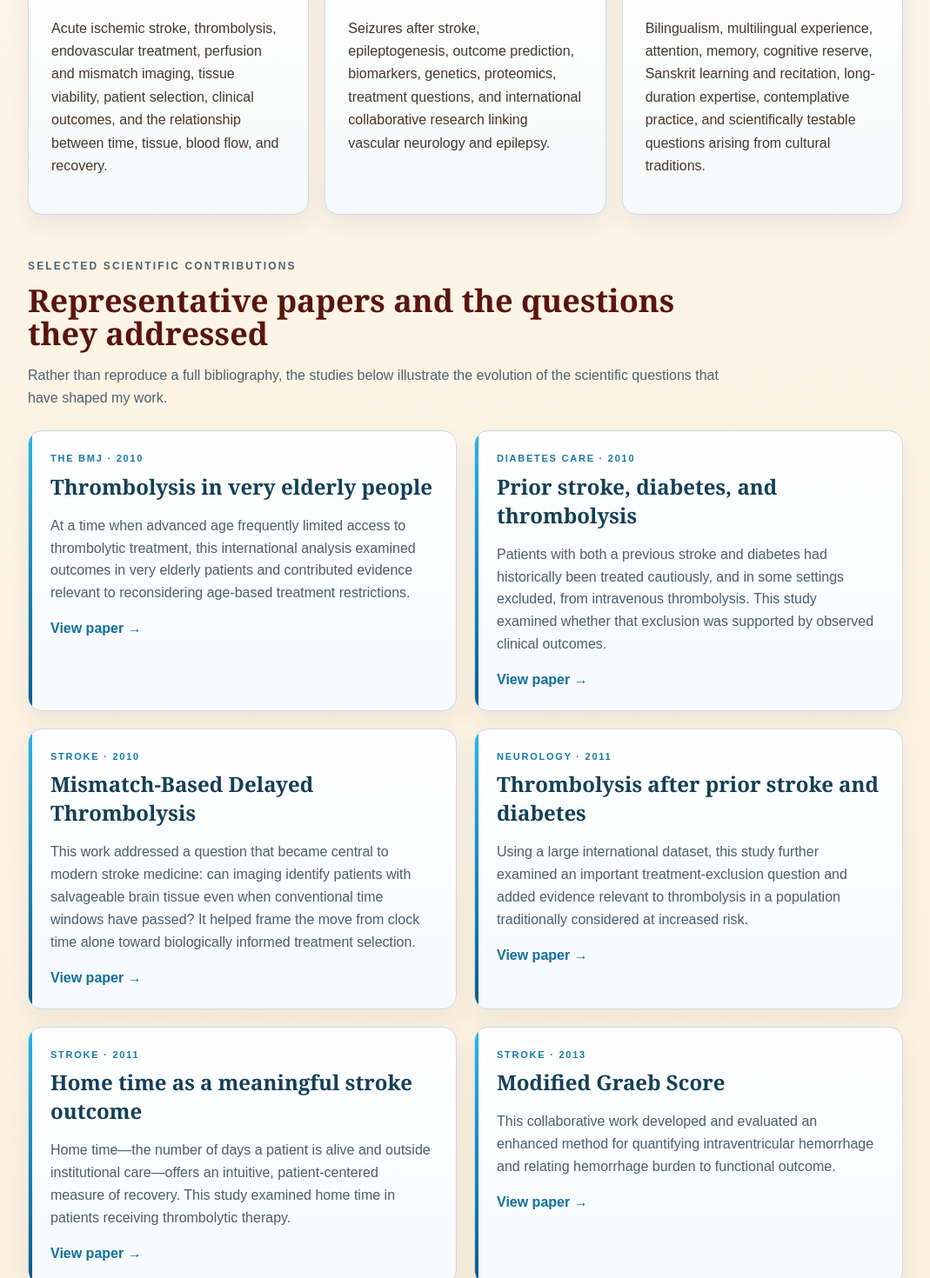
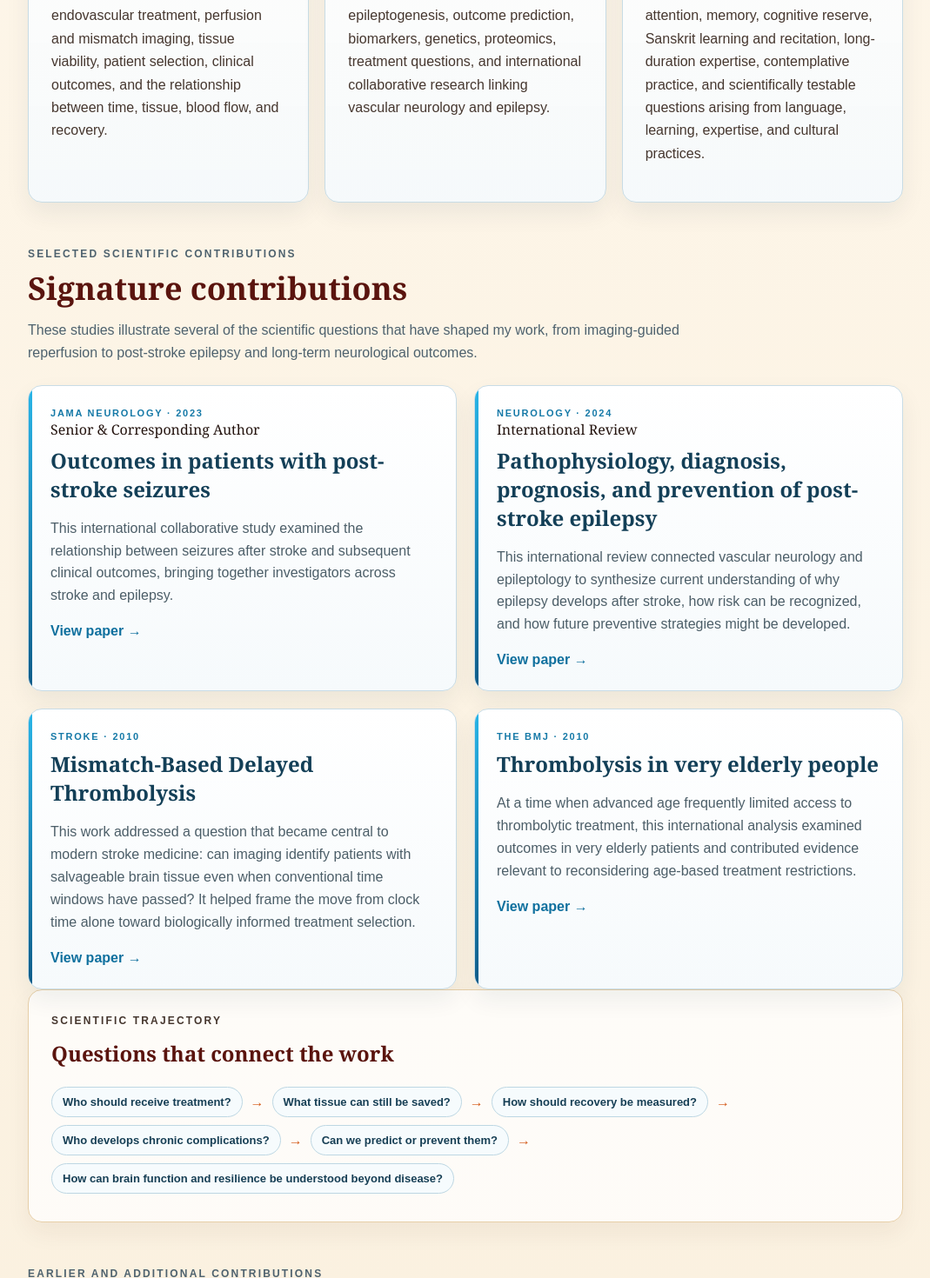
Before and after one commit to nishmishra/ivypandit-v2, a Next.js app: page /research in a window 1280 px wide. Shown: the part 1330-2800 px from the top of the page at 87% size, without its empty margins (105-1174 px from the left). Built offline with nearby package versions, Linux system fonts and the light colour scheme.

Commit message:
Refine scientific research page narrative and publication hierarchy

```diff
--- a/app/research/page.tsx
+++ b/app/research/page.tsx
@@ -33,7 +33,6 @@ export default function Research(){
 
     <main className={`content ${styles.researchContent}`}>
       <section className="manifesto">
-        <p className="kicker">A scientific continuum</p>
         <h2 className="sectionTitle">From acute brain injury to long-term recovery, prediction, and human cognition.</h2>
         <p>My scientific work has developed around a recurring question: how can a better understanding of the brain improve treatment, recovery, and human well-being? Over time, that work has moved from acute stroke and reperfusion to imaging-guided treatment, neurological outcomes, post-stroke epilepsy, biomarkers and precision neuroscience, while also expanding toward language, cognition, bilingualism, and neuroplasticity.</p>
         <p>These are not separate interests. They are different ways of studying how the brain responds to injury, treatment, learning, repeated practice, language, attention, and experience.</p>
@@ -50,30 +49,36 @@ export default function Research(){
         </section>
         <section className="panel">
           <h2>Cognition, Language & Neuroplasticity</h2>
-          <p>Bilingualism, multilingual experience, attention, memory, cognitive reserve, Sanskrit learning and recitation, long-duration expertise, contemplative practice, and scientifically testable questions arising from cultural traditions.</p>
+          <p>Bilingualism, multilingual experience, attention, memory, cognitive reserve, Sanskrit learning and recitation, long-duration expertise, contemplative practice, and scientifically testable questions arising from language, learning, expertise, and cultural practices.</p>
         </section>
       </div>
 
       <section className={styles.publicationSection}>
         <div className={styles.publicationIntro}>
           <p className="kicker">Selected scientific contributions</p>
-          <h2 className="sectionTitle">Representative papers and the questions they addressed</h2>
-          <p>Rather than reproduce a full bibliography, the studies below illustrate the evolution of the scientific questions that have shaped my work.</p>
+          <h2 className="sectionTitle">Signature contributions</h2>
+          <p>These studies illustrate several of the scientific questions that have shaped my work, from imaging-guided reperfusion to post-stroke epilepsy and long-term neurological outcomes.</p>
         </div>
 
         <div className={styles.publicationGrid}>
           <section className={styles.publicationCard}>
-            <div className={styles.journal}>The BMJ · 2010</div>
-            <h2>Thrombolysis in very elderly people</h2>
-            <p>At a time when advanced age frequently limited access to thrombolytic treatment, this international analysis examined outcomes in very elderly patients and contributed evidence relevant to reconsidering age-based treatment restrictions.</p>
-            <a className="textLink" href="https://doi.org/10.1136/bmj.c6046" target="_blank" rel="noopener noreferrer">View paper →</a>
+            <div className={styles.cardTopline}>
+              <div className={styles.journal}>JAMA Neurology · 2023</div>
+              <span className={styles.roleBadge}>Senior & Corresponding Author</span>
+            </div>
+            <h2>Outcomes in patients with post-stroke seizures</h2>
+            <p>This international collaborative study examined the relationship between seizures after stroke and subsequent clinical outcomes, bringing together investigators across stroke and epilepsy.</p>
+            <a className="textLink" href="https://doi.org/10.1001/jamaneurol.2023.3240" target="_blank" rel="noopener noreferrer">View paper →</a>
           </section>
 
           <section className={styles.publicationCard}>
-            <div className={styles.journal}>Diabetes Care · 2010</div>
-            <h2>Prior stroke, diabetes, and thrombolysis</h2>
-            <p>Patients with both a previous stroke and diabetes had historically been treated cautiously, and in some settings excluded, from intravenous thrombolysis. This study examined whether that exclusion was supported by observed clinical outcomes.</p>
-            <a className="textLink" href="https://doi.org/10.2337/dc10-1125" target="_blank" rel="noopener noreferrer">View paper →</a>
+            <div className={styles.cardTopline}>
+              <div className={styles.journal}>Neurology · 2024</div>
+              <span className={styles.roleBadge}>International Review</span>
+            </div>
+            <h2>Pathophysiology, diagnosis, prognosis, and prevention of post-stroke epilepsy</h2>
+            <p>This international review connected vascular neurology and epileptology to synthesize current understanding of why epilepsy develops after stroke, how risk can be recognized, and how future preventive strategies might be developed.</p>
+            <a className="textLink" href="https://doi.org/10.1212/WNL.0000000000209450" target="_blank" rel="noopener noreferrer">View paper →</a>
           </section>
 
           <section className={styles.publicationCard}>
@@ -81,6 +86,36 @@ export default function Research(){
             <h2>Mismatch-Based Delayed Thrombolysis</h2>
             <p>This work addressed a question that became central to modern stroke medicine: can imaging identify patients with salvageable brain tissue even when conventional time windows have passed? It helped frame the move from clock time alone toward biologically informed treatment selection.</p>
             <a className="textLink" href="https://doi.org/10.1161/STROKEAHA.109.566869" target="_blank" rel="noopener noreferrer">View paper →</a>
+          </section>
+
+          <section className={styles.publicationCard}>
+            <div className={styles.journal}>The BMJ · 2010</div>
+            <h2>Thrombolysis in very elderly people</h2>
+            <p>At a time when advanced age frequently limited access to thrombolytic treatment, this international analysis examined outcomes in very elderly patients and contributed evidence relevant to reconsidering age-based treatment restrictions.</p>
+            <a className="textLink" href="https://doi.org/10.1136/bmj.c6046" target="_blank" rel="noopener noreferrer">View paper →</a>
+          </section>
+        </div>
+      </section>
+
+      <section className={`panel ${styles.trajectory}`}>
+        <p className="kicker">Scientific trajectory</p>
+        <h2>Questions that connect the work</h2>
+        <div className="flowLine"><span>Who should receive treatment?</span><b>→</b><span>What tissue can still be saved?</span><b>→</b><span>How should recovery be measured?</span><b>→</b><span>Who develops chronic complications?</span><b>→</b><span>Can we predict or prevent them?</span><b>→</b><span>How can brain function and resilience be understood beyond disease?</span></div>
+      </section>
+
+      <section className={styles.publicationSection}>
+        <div className={styles.publicationIntro}>
+          <p className="kicker">Earlier and additional contributions</p>
+          <h2 className="sectionTitle">A broader scientific record</h2>
+          <p>Additional studies show the progression of questions around treatment eligibility, patient-centered outcomes, hemorrhage measurement, and imaging-based selection.</p>
+        </div>
+
+        <div className={styles.publicationGrid}>
+          <section className={styles.publicationCard}>
+            <div className={styles.journal}>Diabetes Care · 2010</div>
+            <h2>Prior stroke, diabetes, and thrombolysis</h2>
+            <p>Patients with both a previous stroke and diabetes had historically been treated cautiously, and in some settings excluded, from intravenous thrombolysis. This study examined whether that exclusion was supported by observed clinical outcomes.</p>
+            <a className="textLink" href="https://doi.org/10.2337/dc10-1125" target="_blank" rel="noopener noreferrer">View paper →</a>
           </section>
 
           <section className={styles.publicationCard}>
@@ -110,34 +145,14 @@ export default function Research(){
             <p>This study continued the investigation of how advanced imaging might distinguish patients more likely to benefit from endovascular reperfusion therapy.</p>
             <a className="textLink" href="https://doi.org/10.1161/STROKEAHA.114.004772" target="_blank" rel="noopener noreferrer">View paper →</a>
           </section>
-
-          <section className={styles.publicationCard}>
-            <div className={styles.journal}>JAMA Neurology · 2023</div>
-            <h2>Outcomes in patients with post-stroke seizures</h2>
-            <p>This international collaborative study examined the relationship between seizures after stroke and subsequent clinical outcomes, bringing together investigators across stroke and epilepsy. I served as senior and corresponding author.</p>
-            <a className="textLink" href="https://doi.org/10.1001/jamaneurol.2023.3240" target="_blank" rel="noopener noreferrer">View paper →</a>
-          </section>
-
-          <section className={styles.publicationCard}>
-            <div className={styles.journal}>Neurology · 2024</div>
-            <h2>Pathophysiology, diagnosis, prognosis, and prevention of post-stroke epilepsy</h2>
-            <p>This international review connected vascular neurology and epileptology to synthesize current understanding of why epilepsy develops after stroke, how risk can be recognized, and how future preventive strategies might be developed.</p>
-            <a className="textLink" href="https://doi.org/10.1212/WNL.0000000000209450" target="_blank" rel="noopener noreferrer">View paper →</a>
-          </section>
         </div>
-      </section>
-
-      <section className={`panel ${styles.trajectory}`}>
-        <p className="kicker">Scientific trajectory</p>
-        <h2>Questions that connect the work</h2>
-        <div className="flowLine"><span>Who should receive treatment?</span><b>→</b><span>What tissue can still be saved?</span><b>→</b><span>How should recovery be measured?</span><b>→</b><span>Who develops chronic complications?</span><b>→</b><span>Can we predict or prevent them?</span></div>
       </section>
 
       <section className="twoCol">
         <div className="panel" id="stroke-program-india">
-          <h2>Brain Health & Stroke Research in India</h2>
+          <h2>Brain Health, Stroke & Collaborative Research in India</h2>
           <p>A longstanding interest in India&apos;s brain-health infrastructure includes the article <i>Stroke Program for India</i> and a broader effort to develop multicenter registries, trials, imaging collaborations, data platforms, training programs, and locally relevant approaches to prevention and treatment.</p>
-          <a className="textLink" href="https://pmc.ncbi.nlm.nih.gov/articles/PMC2859584/" target="_blank" rel="noopener noreferrer">Read Stroke Program for India →</a>
+          <a className="textLink" href="https://pmc.ncbi.nlm.nih.gov/articles/PMC2859584/" target="_blank" rel="noopener noreferrer">Read: Stroke Program for India →</a>
         </div>
         <div className="panel">
           <h2>Biomarkers, Proteomics & Data Science</h2>
@@ -146,8 +161,8 @@ export default function Research(){
       </section>
 
       <section className="panel">
-        <p className="kicker">Emerging work</p>
-        <h2>Language, cultural neuroscience & testable questions</h2>
+        <p className="kicker">Emerging research</p>
+        <h2>Language, Expertise & Cultural Neuroscience</h2>
         <p>Indian intellectual and contemplative traditions contain highly structured practices involving memory, attention, recitation, visualization, breath regulation, language learning, and sustained concentration. These traditions should neither be dismissed because they are old nor declared scientifically proven merely because they are traditional.</p>
         <p>They can, however, generate serious research questions: how does sustained multilingual experience influence brain networks? What are the cognitive demands of Avadhāna? Can long-duration recitation or contemplative practice produce measurable changes in attention, memory, physiology, or neuroplasticity?</p>
         <p><b>Traditional observation → Research question → Testable hypothesis → Scientific investigation → Evidence → Replication</b></p>
```
